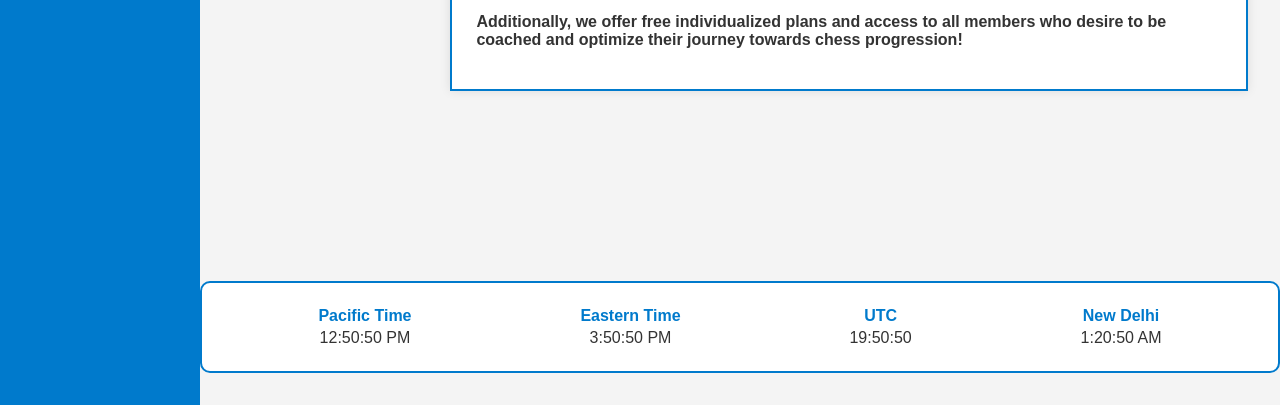
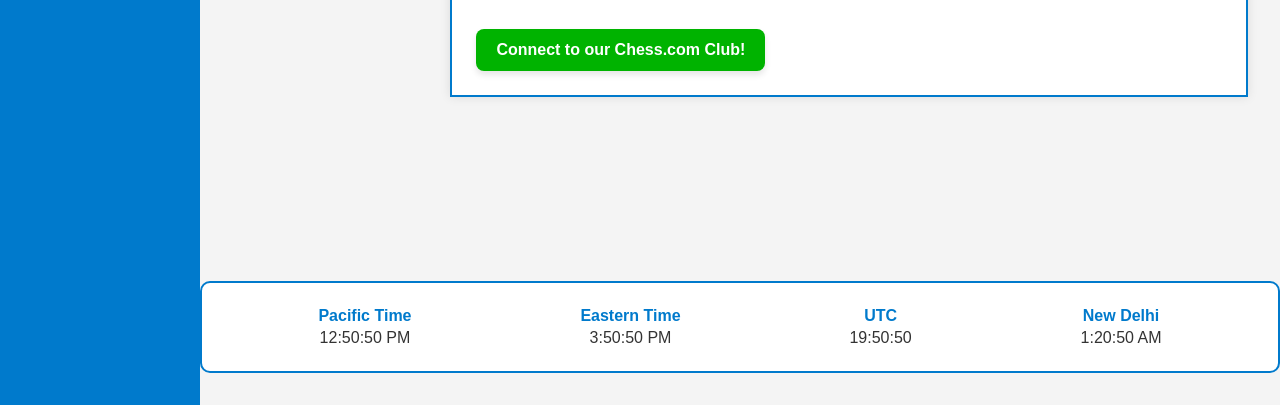
Before and after one commit to DavidLi874451/ChessFlux, a plain HTML site: page index.html in a window 1280 px wide. Shown: the part 395-800 px from the top of the page. Drawn offline with Linux system fonts and the light colour scheme.

Commit message:
Add files via upload

```diff
--- a/index.html
+++ b/index.html
@@ -201,7 +201,27 @@
 
       <p>We frequently post instructional articles and lessons that help individuals expand their sphere of chess knowledge for free. We also provide multiple chess exercises for all individuals to attempt and learn from.</p>
 
-      <p>Additionally, we offer free individualized plans and access to all members who desire to be coached and optimize their journey towards chess progression!</p>
+      <div style="margin-top: 2rem;">
+  <a href="https://www.chess.com/club/chessflux" target="_blank" style="
+    display: inline-flex;
+    align-items: center;
+    background-color: #00b300;
+    color: white;
+    padding: 0.75rem 1.25rem;
+    border: none;
+    border-radius: 8px;
+    font-size: 1rem;
+    font-weight: bold;
+    text-decoration: none;
+    box-shadow: 0 4px 6px rgba(0,0,0,0.1);
+    transition: background-color 0.3s ease;
+  " onmouseover="this.style.backgroundColor='#009900'" onmouseout="this.style.backgroundColor='#00b300'">
+    Connect to our Chess.com Club!
+  </a>
+</div>
+
+</div>
+
     </div>
   </div>
 
```
Also changed, not shown: termsandconditions.html (+1 -1 lines).
